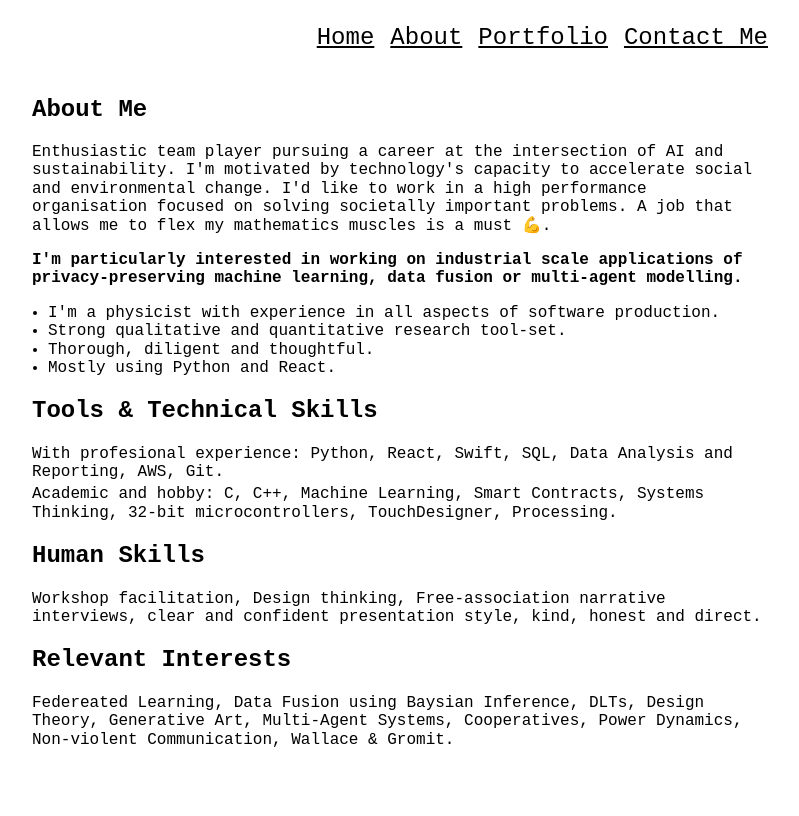
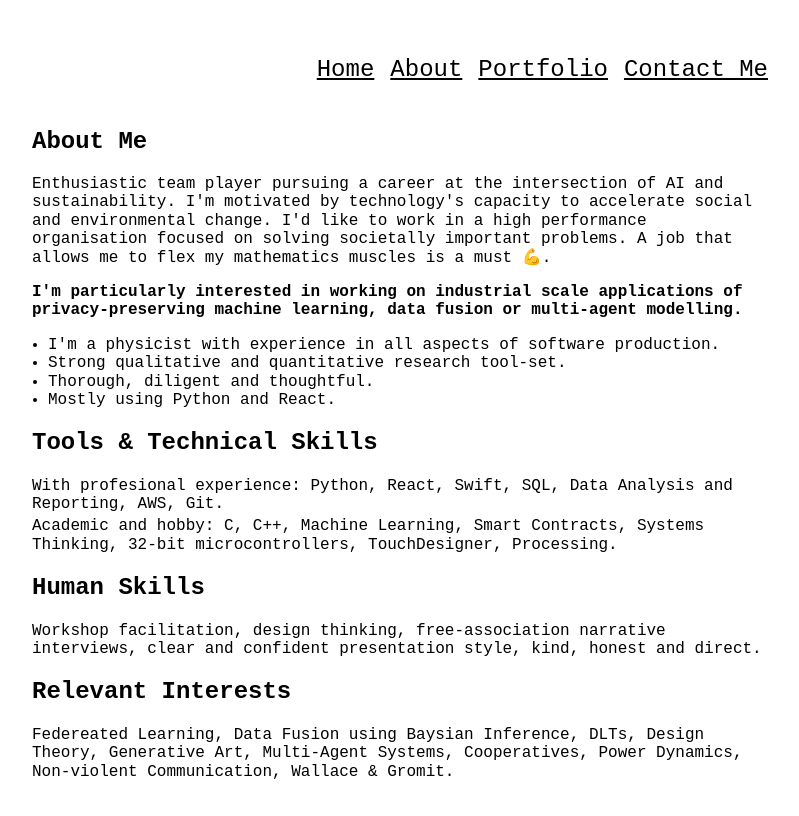
Before and after one commit to chromebanana/personal-website, a React (Create React App) app: page / in a window 1280 px wide. Both pictures are taken after a click on the element "About". Shown: the top 816 px of the page, without its empty margins (240-1039 px from the left). Built offline with nearby package versions, Linux system fonts and the light colour scheme.

Commit message:
and again

```diff
--- a/src/App.js
+++ b/src/App.js
@@ -21,7 +21,7 @@ class App extends Component {
     const { route } = this.state;
  // TODO: https://en.wikipedia.org/wiki/Centrifugal_governor
   return (
-    <div className="App mw7 w-90 ph3 center">
+    <div className="App mw7 w-90 ph3 pv4 center">
         <Navigation onRouteChange={this.onRouteChange}/>
 
       {this.state.route === 'home' ?
@@ -46,7 +46,7 @@ class App extends Component {
           <h2>Tools & Technical Skills</h2>
           <p className="mb1">With profesional experience: Python, React, Swift, SQL, Data Analysis and Reporting, AWS, Git.</p>
           <p className="mt0">Academic and hobby: C, C++, Machine Learning, Smart Contracts, Systems Thinking, 32-bit microcontrollers, TouchDesigner, Processing.</p>
-          <h2>Human Skills</h2><p>Workshop facilitation, Design thinking, Free-association narrative interviews, clear and confident presentation style, kind, honest and direct.</p>
+          <h2>Human Skills</h2><p>Workshop facilitation, design thinking, free-association narrative interviews, clear and confident presentation style, kind, honest and direct.</p>
           <h2>Relevant Interests</h2><p>Federeated Learning, Data Fusion using Baysian Inference, DLTs, Design Theory, Generative Art, Multi-Agent Systems, Cooperatives, Power Dynamics, Non-violent Communication, Wallace & Gromit.</p>
           </div>
         : ( route === 'portfolio' ?
```
